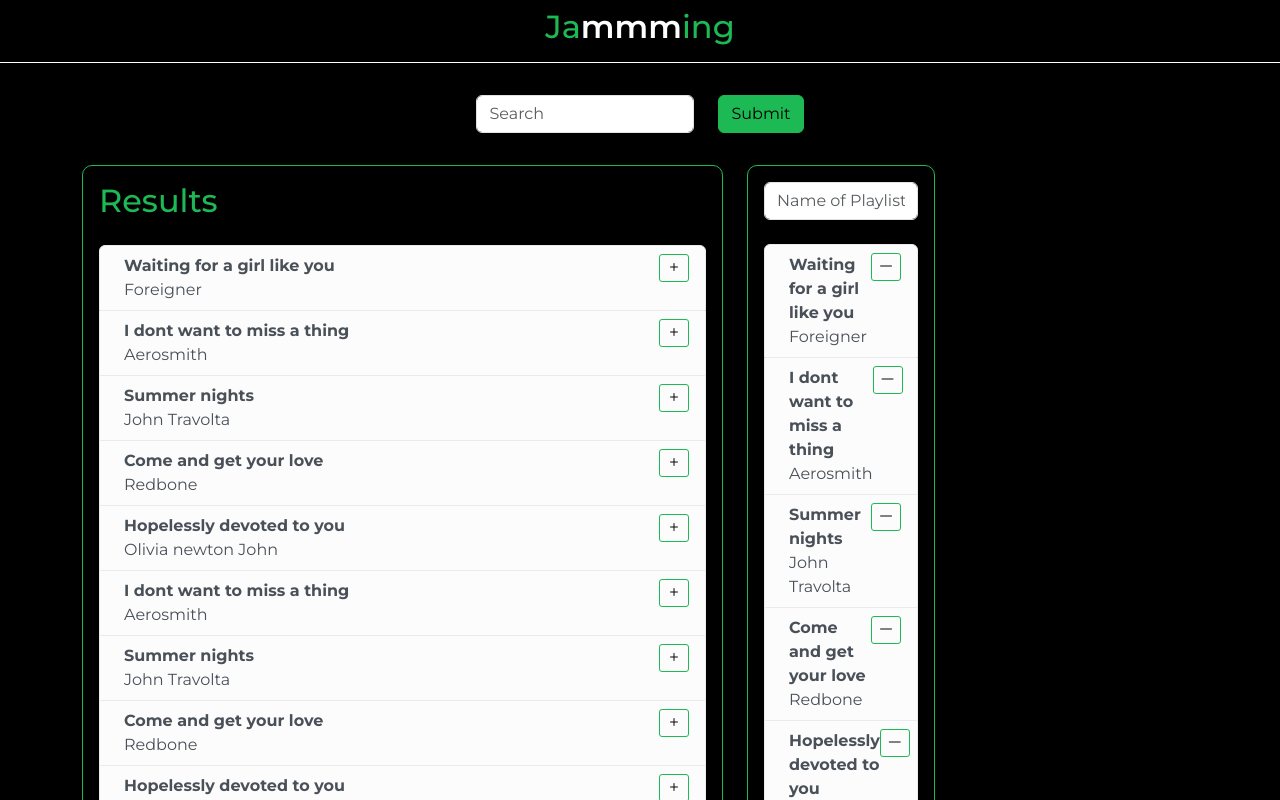
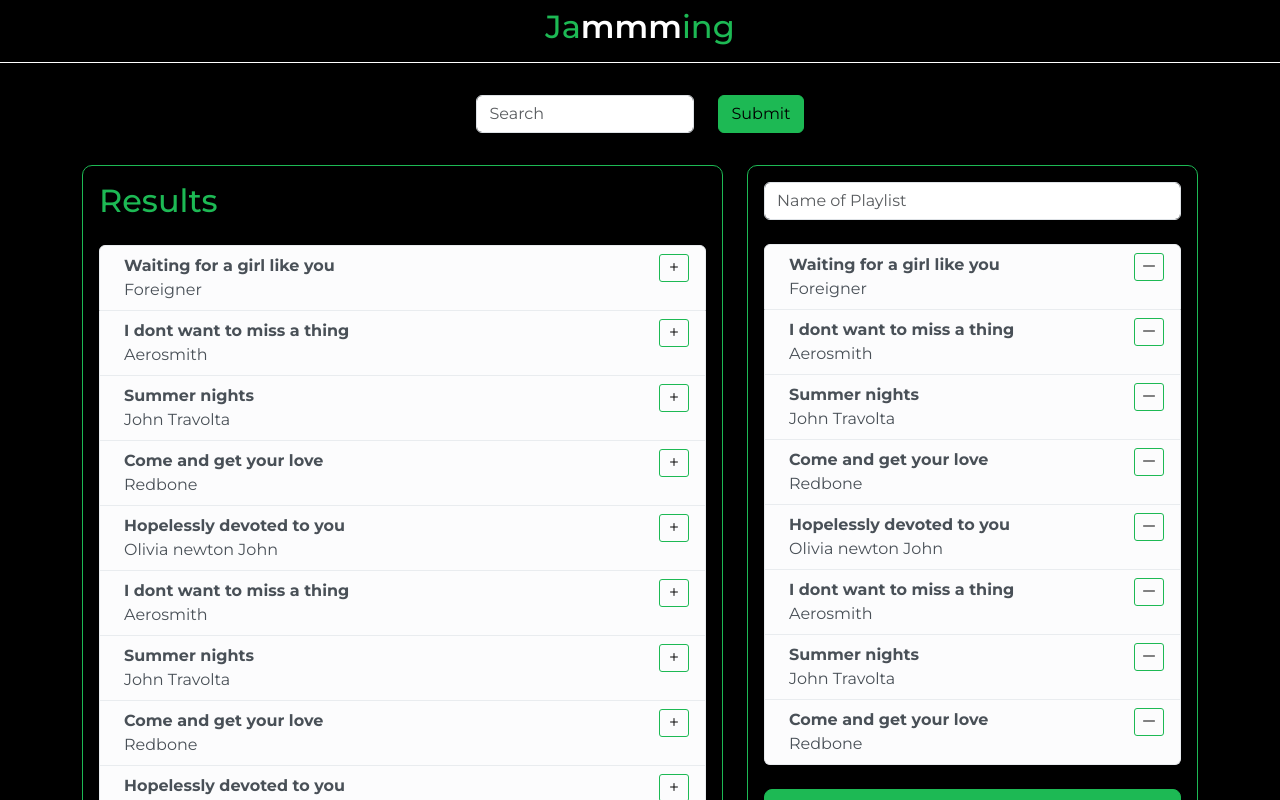
Before and after one commit to Joel-Milla/Jammming, a React (Vite) app: page / in a window 1280 px wide. Shown: the top 800 px of the page. Built offline with nearby package versions, Linux system fonts and the light colour scheme.

Commit message:
Add dashboard to manage all informatio and add forms to manage the name of the playlist.

```diff
--- a/src/App.tsx
+++ b/src/App.tsx
@@ -1,25 +1,12 @@
-// External css
-import 'bootstrap-icons/font/bootstrap-icons.css';
-// Components
-import Title from './Title/Title';
-import SearchBar from './SearchBar/SearchBar';
-import Results from './Results/Results';
-import Songs from './Playlist/Songs'
+import Dashboard from './Dashboard/Dashboard'
 
 function App() {
 
   return (
     <>
-      <Title />
-      <div className='container'>
-        <SearchBar />
-        <div className='row gx-4'>
-          <Results />
-          <Songs />
-        </div>
-      </div>
+      <Dashboard />
     </>
   )
 }
 
-export default App
+export default App;
--- /dev/null
+++ b/src/Dashboard/Dashboard.tsx
@@ -0,0 +1,23 @@
+// Components
+import Title from '../Title/Title';
+import SearchBar from '../SearchBar/SearchBar';
+import Results from '../Results/Results';
+import Songs from '../Playlist/Songs'
+
+function Dashboard() {
+
+  return (
+    <>
+      <Title />
+      <div className='container'>
+        <SearchBar />
+        <div className='row gx-4'>
+          <Results />
+          <Songs />
+        </div>
+      </div>
+    </>
+  )
+}
+
+export default Dashboard;
--- a/src/Playlist/Songs.tsx
+++ b/src/Playlist/Songs.tsx
@@ -10,14 +10,17 @@ import Card from "./SongCard";
 function Songs() {
     return (
         <div className='col-12 col-md-5 mb-5'>
-            <div className={`col-12 col-md-5 ${styles.container_songs}`}>
+            <div className={`${styles.container_songs}`}>
                 <Form className='mb-4'>
                     <Form.Control
                         type="text"
                         placeholder="Name of Playlist"
                         className="mb-4"/>
                     <ListGroup className='mb-4'>
-                        {songs.map((song) => <Card name={song.name} artist={song.artist} />)}
+                        {songs.map((song, index) =>
+                        <Card name={song.name}
+                            artist={song.artist}
+                            key={`${song.name}-${song.artist}-${index}`} />)}
                     </ListGroup>
                     <div className="d-grid gap-2">
                         <Button variant="primary" type="submit" size='lg'>
--- a/src/Results/Results.tsx
+++ b/src/Results/Results.tsx
@@ -11,7 +11,10 @@ function Results() {
             <div className={styles.container_results}>
                 <h2 className='mb-4'>Results</h2>
                 <ListGroup className='mb-4'>
-                    {songs.map((song) => <Card name={song.name} artist={song.artist} />)}
+                    {songs.map((song, index) =>
+                    <Card name={song.name}
+                        artist={song.artist}
+                        key={`${song.name}-${song.artist}-${index}`} />)}
                 </ListGroup>
             </div>
         </div>
--- a/src/main.tsx
+++ b/src/main.tsx
@@ -1,6 +1,8 @@
 // External libraries
 import React from 'react'
 import ReactDOM from 'react-dom/client'
+// External css
+import 'bootstrap-icons/font/bootstrap-icons.css';
 // Components
 import App from './App.tsx'
 // Own styles
```
